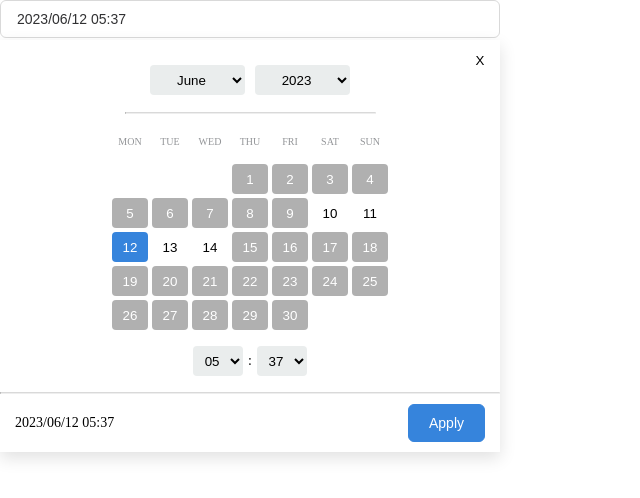
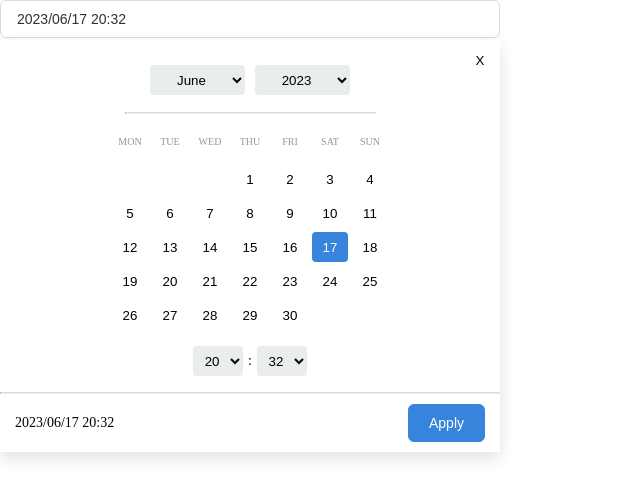
Before and after one commit to snigdho611/custom-react-datepicker, a React (Create React App) app: page / in a window 1280 px wide. Shown: the top 498 px of the page, without its empty margins (0-640 px from the left). Built offline with nearby package versions, Linux system fonts and the light colour scheme.

Commit message:
demo-first

```diff
--- a/src/App.tsx
+++ b/src/App.tsx
@@ -2,8 +2,7 @@ import { useState } from "react";
 import Datepicker from "./components/Datepicker";
 
 function App() {
-  const [start, setStart] = useState<Date | null>(new Date("2023-06-12 05:37:00"));
-  const [end, setEnd] = useState<Date | null>(null);
+  const [start, setStart] = useState<Date | null>(new Date());
 
   return (
     <div style={{ display: "flex", gap: "10px" }}>
@@ -11,13 +10,8 @@ function App() {
         width="500px"
         value={start}
         onChange={(date) => {
-          if (end && date > end) {
-            setEnd(null);
-          }
           setStart(date);
         }}
-        min={new Date("2023-06-10 10:52:00")}
-        max={new Date("2023-06-14 11:21:00")}
       />
     </div>
   );
--- a/src/components/Datepicker/Calendar/index.tsx
+++ b/src/components/Datepicker/Calendar/index.tsx
@@ -9,6 +9,8 @@ const Calendar: React.FC<ICalendarProps> = ({
 }) => {
   const daysInMonth = new Date(menuDisplayDate.year, menuDisplayDate.month + 1, 0).getDate();
   const startDay = new Date(menuDisplayDate.year, menuDisplayDate.month, 0).getDay();
+
+  console.log(currentDateObj);
 
   const getStartEmptyCells = (): JSX.Element[] => {
     const emptyCells = [];
@@ -24,15 +26,16 @@ const Calendar: React.FC<ICalendarProps> = ({
 
     for (let i = 1; i <= daysInMonth; i += 1) {
       let dayClass: string = "datepicker_modal_calendar_grid_cell-normal";
-      if (menuDisplayDate.date === i) {
-        dayClass = "datepicker_modal_calendar_grid_cell-selected";
-      }
+
       if (
         currentDateObj.date === i &&
         currentDateObj.month === menuDisplayDate.month &&
         currentDateObj.year === menuDisplayDate.year
       ) {
         dayClass = "datepicker_modal_calendar_grid_cell-current";
+      }
+      if (menuDisplayDate.date === i) {
+        dayClass = "datepicker_modal_calendar_grid_cell-selected";
       }
       if (
         min &&
```
